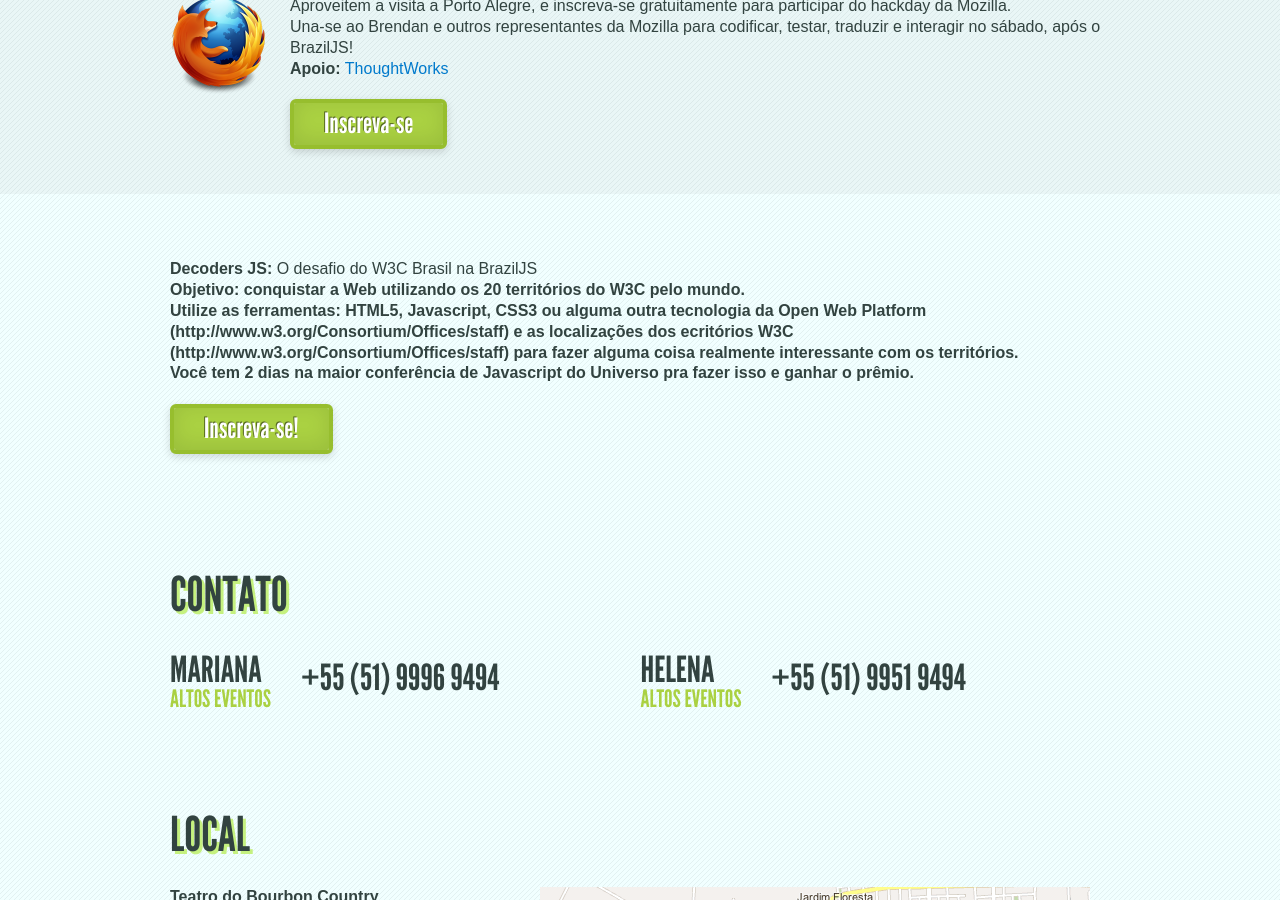
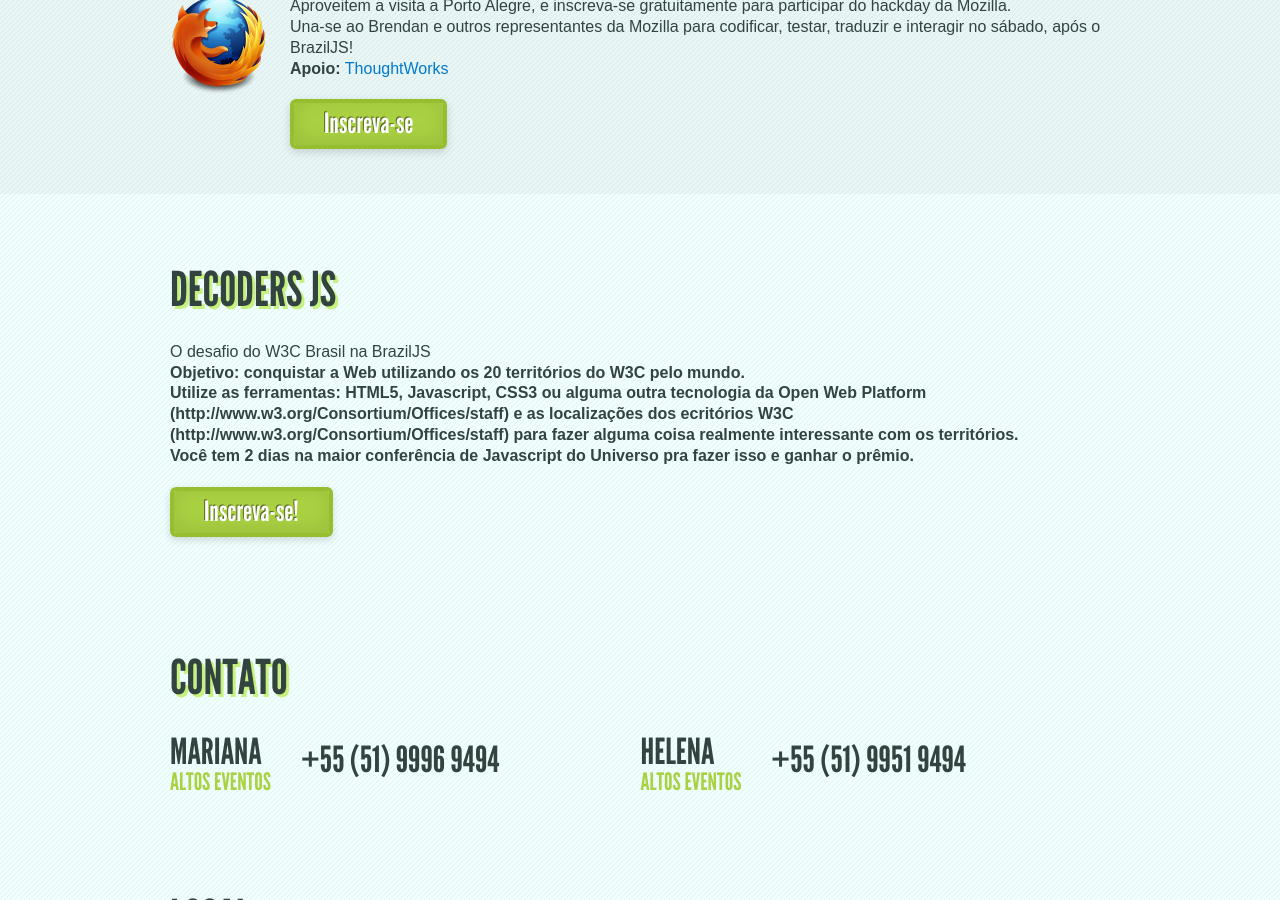
Before and after one commit to braziljs/braziljs-2012, a Jekyll site: the page built from index.html, in a window 1280 px wide and 900 px high, scrolled down 5970 px. Built offline with Jekyll 4.4.1, drawn with Linux system fonts in a browser that asks for light colours; Markdown is read by kramdown in place of the engine named in the settings; comment, search, counter and statistics services are not loaded.

Commit message:
decorders

```diff
--- a/index.html
+++ b/index.html
@@ -49,7 +49,8 @@
 </section>
 
 <section class="decoders">
-    <p><strong>Decoders JS:</strong> O desafio do W3C Brasil na BrazilJS</p>
+    <h2>Decoders JS</h2>
+    <p>O desafio do W3C Brasil na BrazilJS</p>
     <p><strong>Objetivo: conquistar a Web utilizando os 20 territórios do W3C pelo mundo.</p>
     <p><strong>Utilize as ferramentas: HTML5, Javascript, CSS3 ou alguma outra tecnologia da Open Web Platform (http://www.w3.org/Consortium/Offices/staff) e as localizações dos ecritórios W3C (http://www.w3.org/Consortium/Offices/staff) para fazer alguma coisa realmente interessante com os territórios.</p>
 
```
